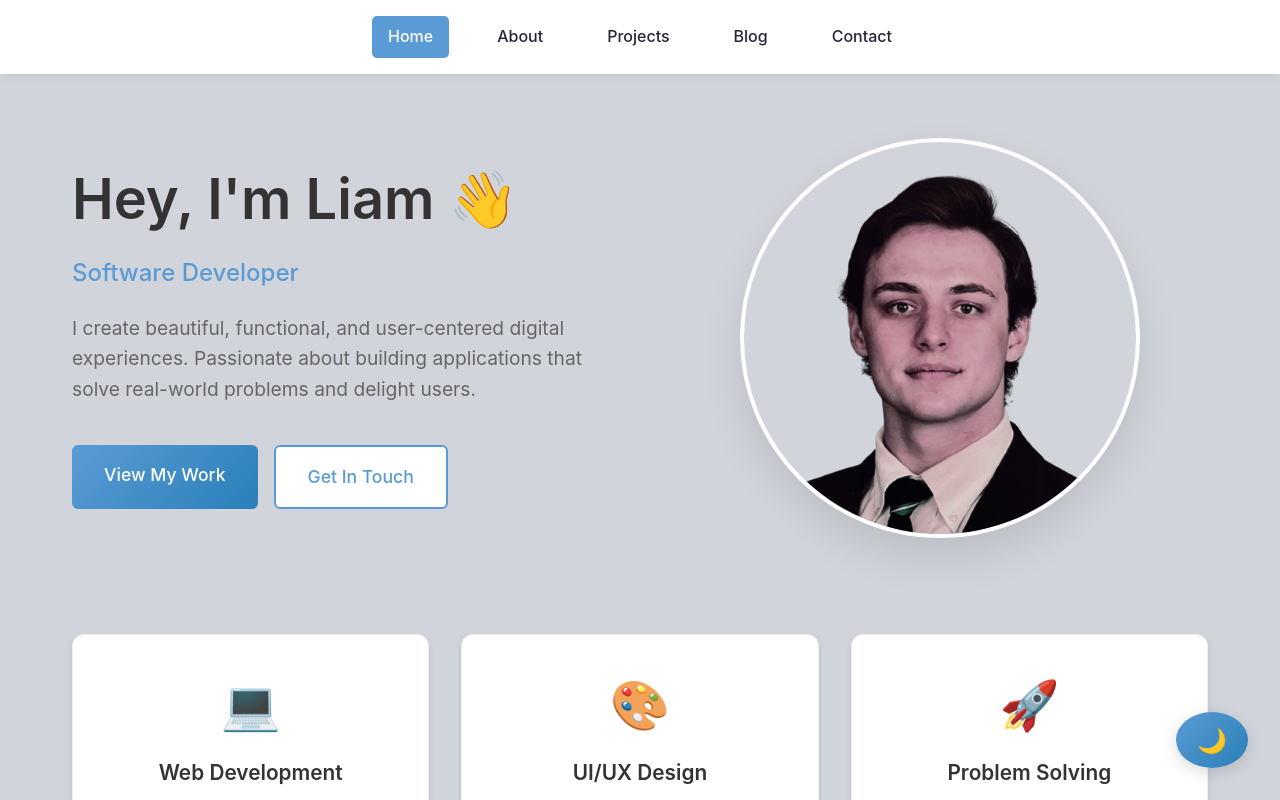
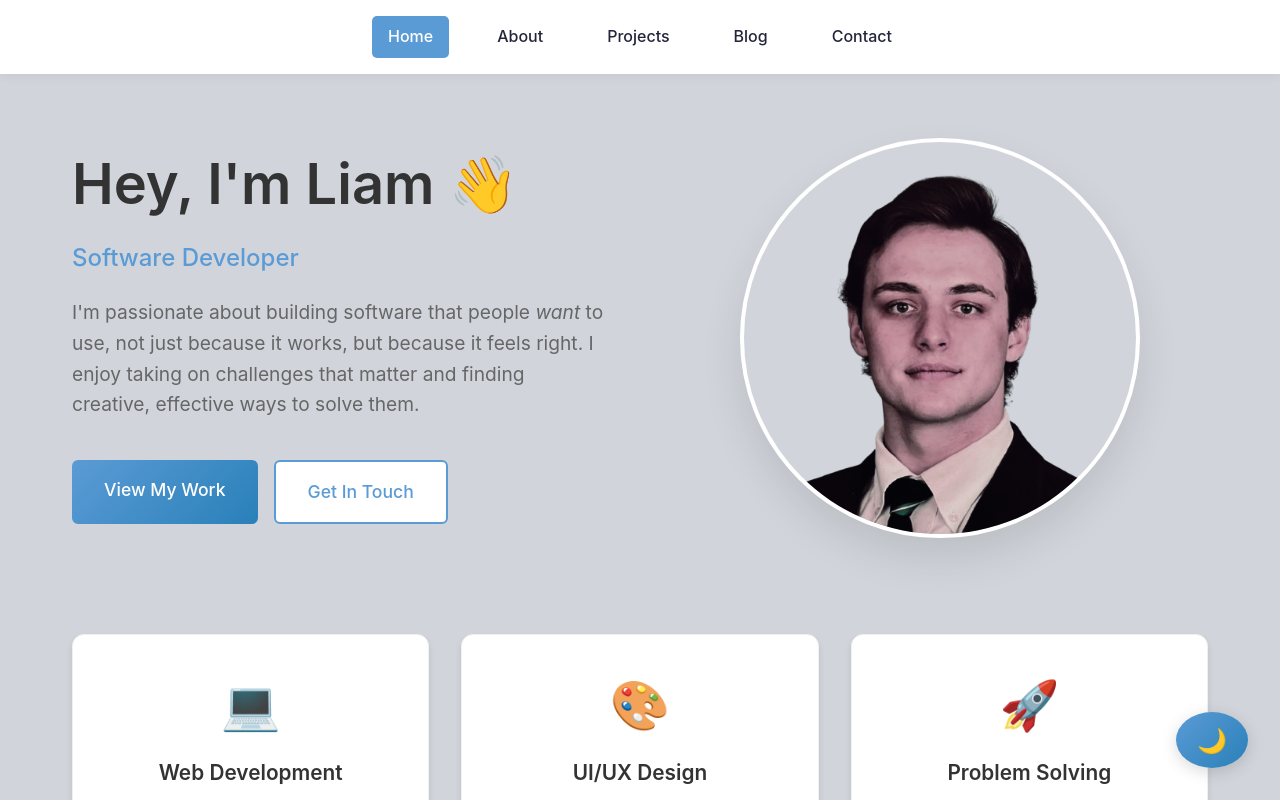
Before and after one commit to Laamb21/Personal_Website, a React (Create React App) app: page / in a window 1280 px wide. Shown: the top 800 px of the page. Built offline with nearby package versions, Linux system fonts and the light colour scheme.

Commit message:
Modified home-description

```diff
--- a/src/pages/Home.js
+++ b/src/pages/Home.js
@@ -10,9 +10,8 @@ function Home() {
           <h1 className="home-title">Hey, I'm Liam 👋</h1>
           <h2 className="home-subtitle">Software Developer</h2>
           <p className="home-description">
-            I create beautiful, functional, and user-centered digital experiences.
-            Passionate about building applications that solve real-world problems
-            and delight users.
+            I'm passionate about building software that people <em>want</em> to use, not just because it works, but because it feels right.
+            I enjoy taking on challenges that matter and finding creative, effective ways to solve them.
           </p>
           <div className="home-buttons">
             <Link to="/projects" className="home-btn primary">
```
